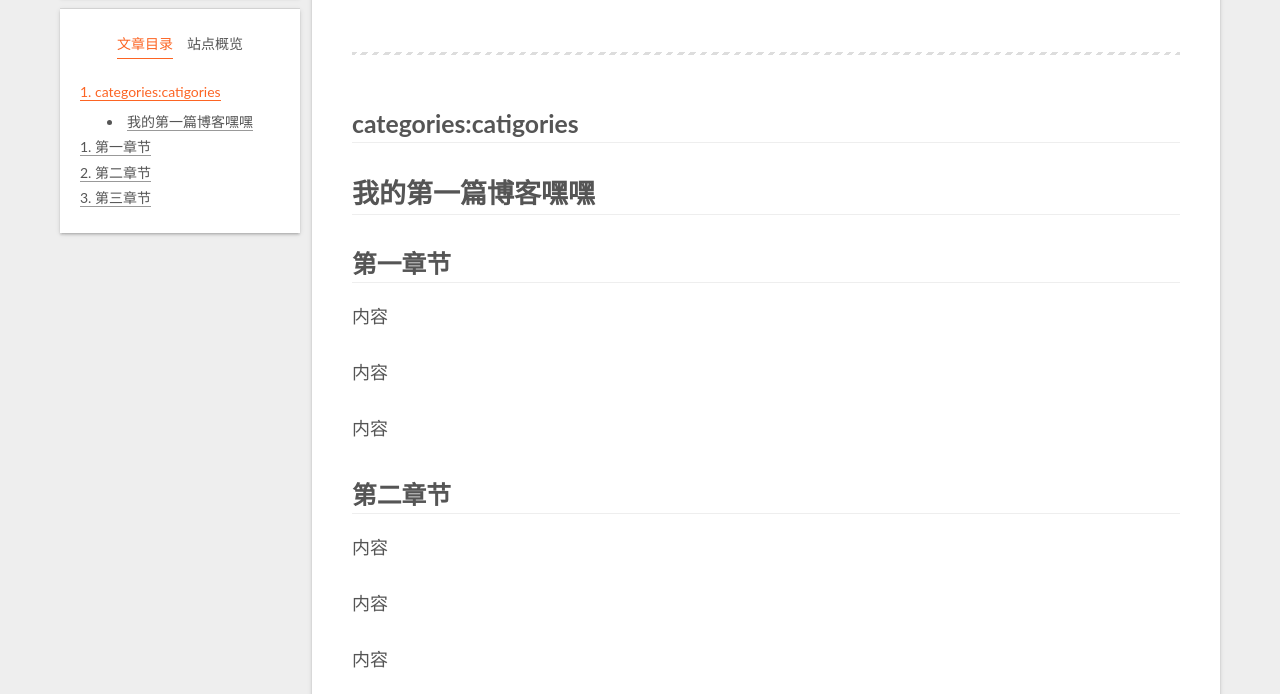
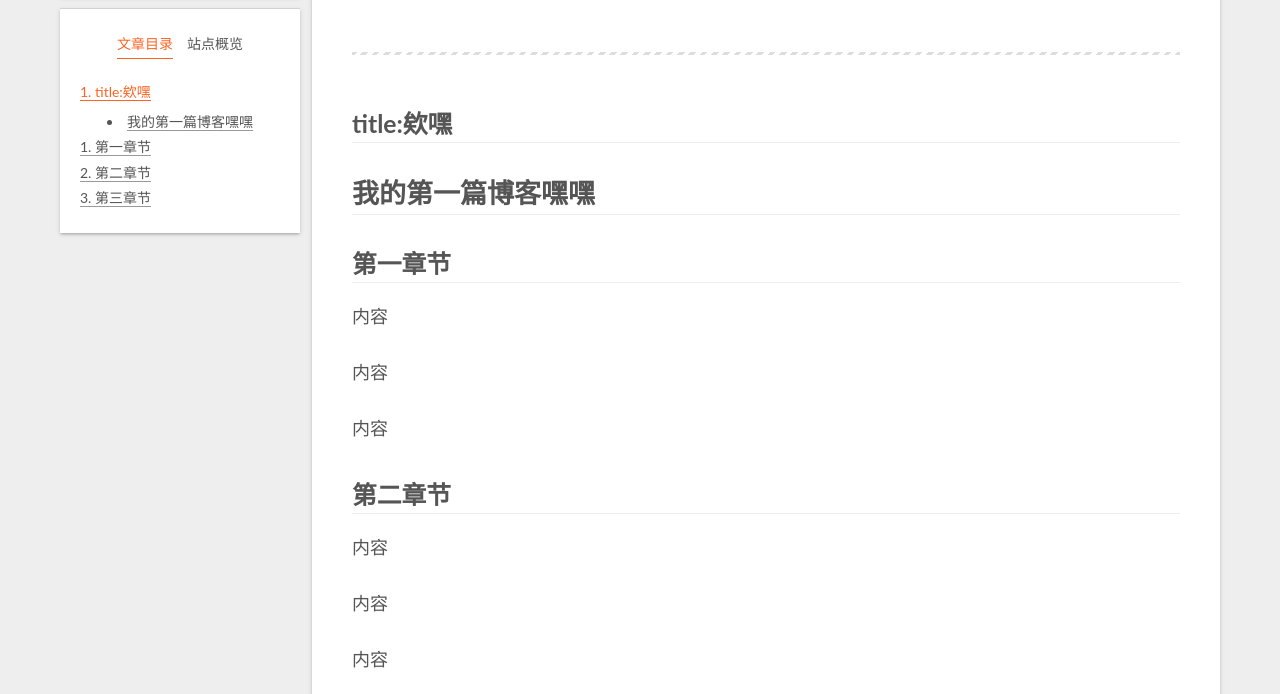
Before and after one commit to eric-scarlet/eric-scarlet.github.io, a plain HTML site: page 2020/11/02/我的第一篇博客嘿嘿/index.html in a window 1280 px wide. Shown: the part 81-775 px from the top of the page. Drawn offline with nearby package versions, Linux system fonts and the light colour scheme.

Commit message:
Site updated: 2020-11-02 23:18:29

```diff
--- a/2020/11/02/我的第一篇博客嘿嘿/index.html
+++ b/2020/11/02/我的第一篇博客嘿嘿/index.html
@@ -24,15 +24,15 @@
     var CONFIG = {"hostname":"example.com","root":"/","scheme":"Gemini","version":"8.0.2","exturl":false,"sidebar":{"position":"left","display":"post","padding":18,"offset":12},"copycode":false,"bookmark":{"enable":false,"color":"#222","save":"auto"},"fancybox":false,"mediumzoom":false,"lazyload":false,"pangu":false,"comments":{"style":"tabs","active":null,"storage":true,"lazyload":false,"nav":null},"motion":{"enable":true,"async":false,"transition":{"post_block":"fadeIn","post_header":"fadeInDown","post_body":"fadeInDown","coll_header":"fadeInLeft","sidebar":"fadeInUp"}},"prism":false,"i18n":{"placeholder":"搜索...","empty":"没有找到任何搜索结果：${query}","hits_time":"找到 ${hits} 个搜索结果（用时 ${time} 毫秒）","hits":"找到 ${hits} 个搜索结果"}};
   </script>
 
-  <meta name="description" content="categories:catigories我的第一篇博客嘿嘿第一章节内容 内容 内容 第二章节内容 内容 内容 第三章节内容 内容 内容">
+  <meta name="description" content="title:欸嘿我的第一篇博客嘿嘿第一章节内容 内容 内容 第二章节内容 内容 内容 第三章节内容 内容 内容">
 <meta property="og:type" content="article">
 <meta property="og:title" content="blog">
 <meta property="og:url" content="http://example.com/2020/11/02/%E6%88%91%E7%9A%84%E7%AC%AC%E4%B8%80%E7%AF%87%E5%8D%9A%E5%AE%A2%E5%98%BF%E5%98%BF/index.html">
 <meta property="og:site_name" content="blog">
-<meta property="og:description" content="categories:catigories我的第一篇博客嘿嘿第一章节内容 内容 内容 第二章节内容 内容 内容 第三章节内容 内容 内容">
+<meta property="og:description" content="title:欸嘿我的第一篇博客嘿嘿第一章节内容 内容 内容 第二章节内容 内容 内容 第三章节内容 内容 内容">
 <meta property="og:locale" content="zh_CN">
 <meta property="article:published_time" content="2020-11-02T14:31:37.891Z">
-<meta property="article:modified_time" content="2020-11-02T15:14:27.233Z">
+<meta property="article:modified_time" content="2020-11-02T15:18:00.250Z">
 <meta property="article:author" content="eric-scarlet">
 <meta name="twitter:card" content="summary">
 
@@ -151,7 +151,7 @@
       <div class="sidebar-panel-container">
         <!--noindex-->
         <section class="post-toc-wrap sidebar-panel">
-            <div class="post-toc animated"><ol class="nav"><li class="nav-item nav-level-2"><a class="nav-link" href="#categories-catigories"><span class="nav-number">1.</span> <span class="nav-text">categories:catigories</span></a></li></ol></li><li class="nav-item nav-level-1"><a class="nav-link" href="#%E6%88%91%E7%9A%84%E7%AC%AC%E4%B8%80%E7%AF%87%E5%8D%9A%E5%AE%A2%E5%98%BF%E5%98%BF"><span class="nav-number"></span> <span class="nav-text">我的第一篇博客嘿嘿</span></a><ol class="nav-child"><li class="nav-item nav-level-2"><a class="nav-link" href="#%E7%AC%AC%E4%B8%80%E7%AB%A0%E8%8A%82"><span class="nav-number">1.</span> <span class="nav-text">第一章节</span></a></li><li class="nav-item nav-level-2"><a class="nav-link" href="#%E7%AC%AC%E4%BA%8C%E7%AB%A0%E8%8A%82"><span class="nav-number">2.</span> <span class="nav-text">第二章节</span></a></li><li class="nav-item nav-level-2"><a class="nav-link" href="#%E7%AC%AC%E4%B8%89%E7%AB%A0%E8%8A%82"><span class="nav-number">3.</span> <span class="nav-text">第三章节</span></a></li></ol></div>
+            <div class="post-toc animated"><ol class="nav"><li class="nav-item nav-level-2"><a class="nav-link" href="#title-%E6%AC%B8%E5%98%BF"><span class="nav-number">1.</span> <span class="nav-text">title:欸嘿</span></a></li></ol></li><li class="nav-item nav-level-1"><a class="nav-link" href="#%E6%88%91%E7%9A%84%E7%AC%AC%E4%B8%80%E7%AF%87%E5%8D%9A%E5%AE%A2%E5%98%BF%E5%98%BF"><span class="nav-number"></span> <span class="nav-text">我的第一篇博客嘿嘿</span></a><ol class="nav-child"><li class="nav-item nav-level-2"><a class="nav-link" href="#%E7%AC%AC%E4%B8%80%E7%AB%A0%E8%8A%82"><span class="nav-number">1.</span> <span class="nav-text">第一章节</span></a></li><li class="nav-item nav-level-2"><a class="nav-link" href="#%E7%AC%AC%E4%BA%8C%E7%AB%A0%E8%8A%82"><span class="nav-number">2.</span> <span class="nav-text">第二章节</span></a></li><li class="nav-item nav-level-2"><a class="nav-link" href="#%E7%AC%AC%E4%B8%89%E7%AB%A0%E8%8A%82"><span class="nav-number">3.</span> <span class="nav-text">第三章节</span></a></li></ol></div>
         </section>
         <!--/noindex-->
 
@@ -233,7 +233,7 @@
       <span class="post-meta-item-text">发表于</span>
 
 
-      <time title="创建时间：2020-11-02 22:31:37 / 修改时间：23:14:27" itemprop="dateCreated datePublished" datetime="2020-11-02T22:31:37+08:00">2020-11-02</time>
+      <time title="创建时间：2020-11-02 22:31:37 / 修改时间：23:18:00" itemprop="dateCreated datePublished" datetime="2020-11-02T22:31:37+08:00">2020-11-02</time>
     </span>
 
 
@@ -247,7 +247,7 @@
 
     <div class="post-body" itemprop="articleBody">
         <hr>
-<h2 id="categories-catigories"><a href="#categories-catigories" class="headerlink" title="categories:catigories"></a>categories:catigories</h2><h1 id="我的第一篇博客嘿嘿"><a href="#我的第一篇博客嘿嘿" class="headerlink" title="我的第一篇博客嘿嘿"></a>我的第一篇博客嘿嘿</h1><h2 id="第一章节"><a href="#第一章节" class="headerlink" title="第一章节"></a>第一章节</h2><p>内容</p>
+<h2 id="title-欸嘿"><a href="#title-欸嘿" class="headerlink" title="title:欸嘿"></a>title:欸嘿</h2><h1 id="我的第一篇博客嘿嘿"><a href="#我的第一篇博客嘿嘿" class="headerlink" title="我的第一篇博客嘿嘿"></a>我的第一篇博客嘿嘿</h1><h2 id="第一章节"><a href="#第一章节" class="headerlink" title="第一章节"></a>第一章节</h2><p>内容</p>
 <p>内容</p>
 <p>内容</p>
 <h2 id="第二章节"><a href="#第二章节" class="headerlink" title="第二章节"></a>第二章节</h2><p>内容</p>
```
Also changed, not shown: index.html (+2 -2 lines).
